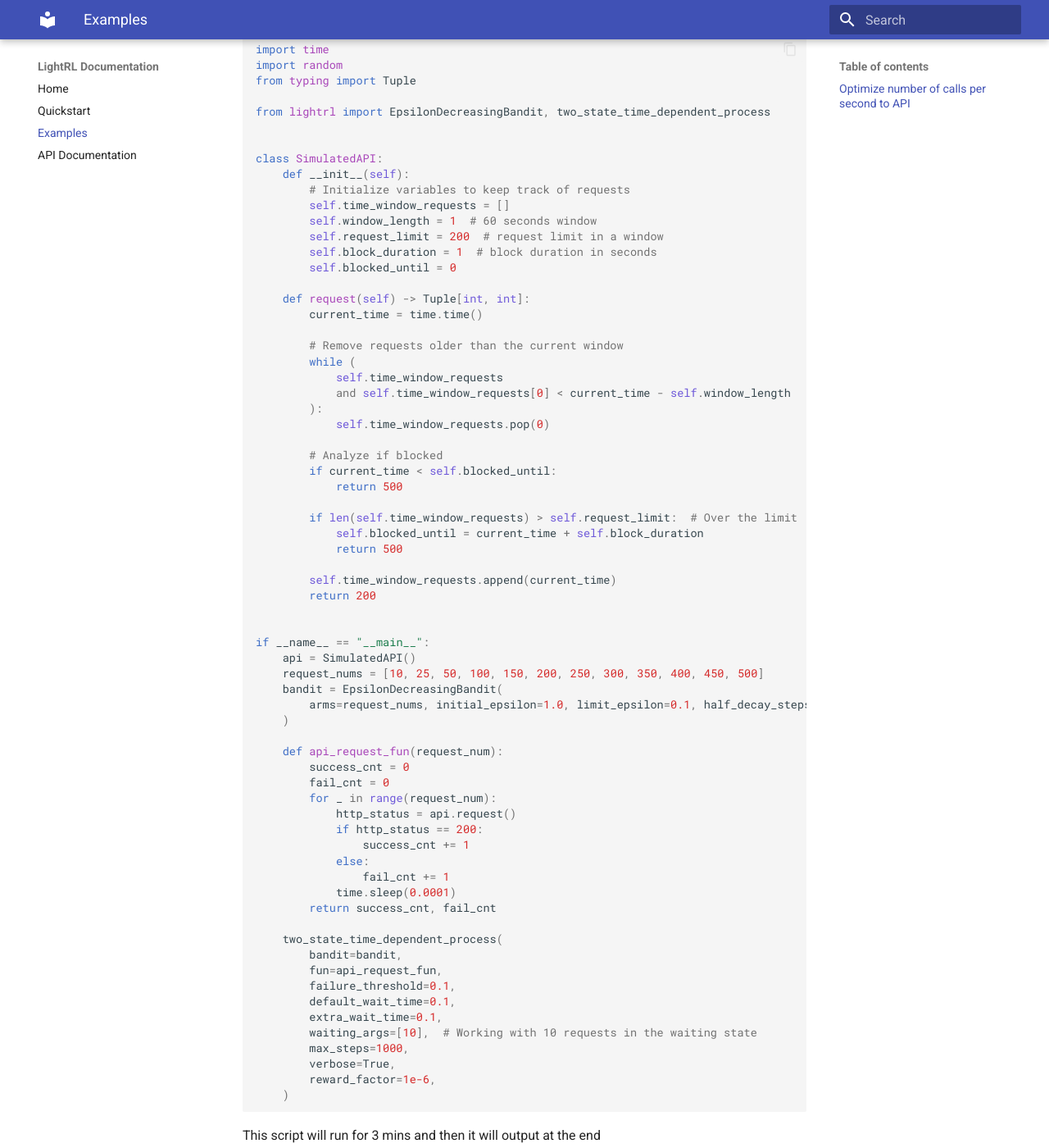
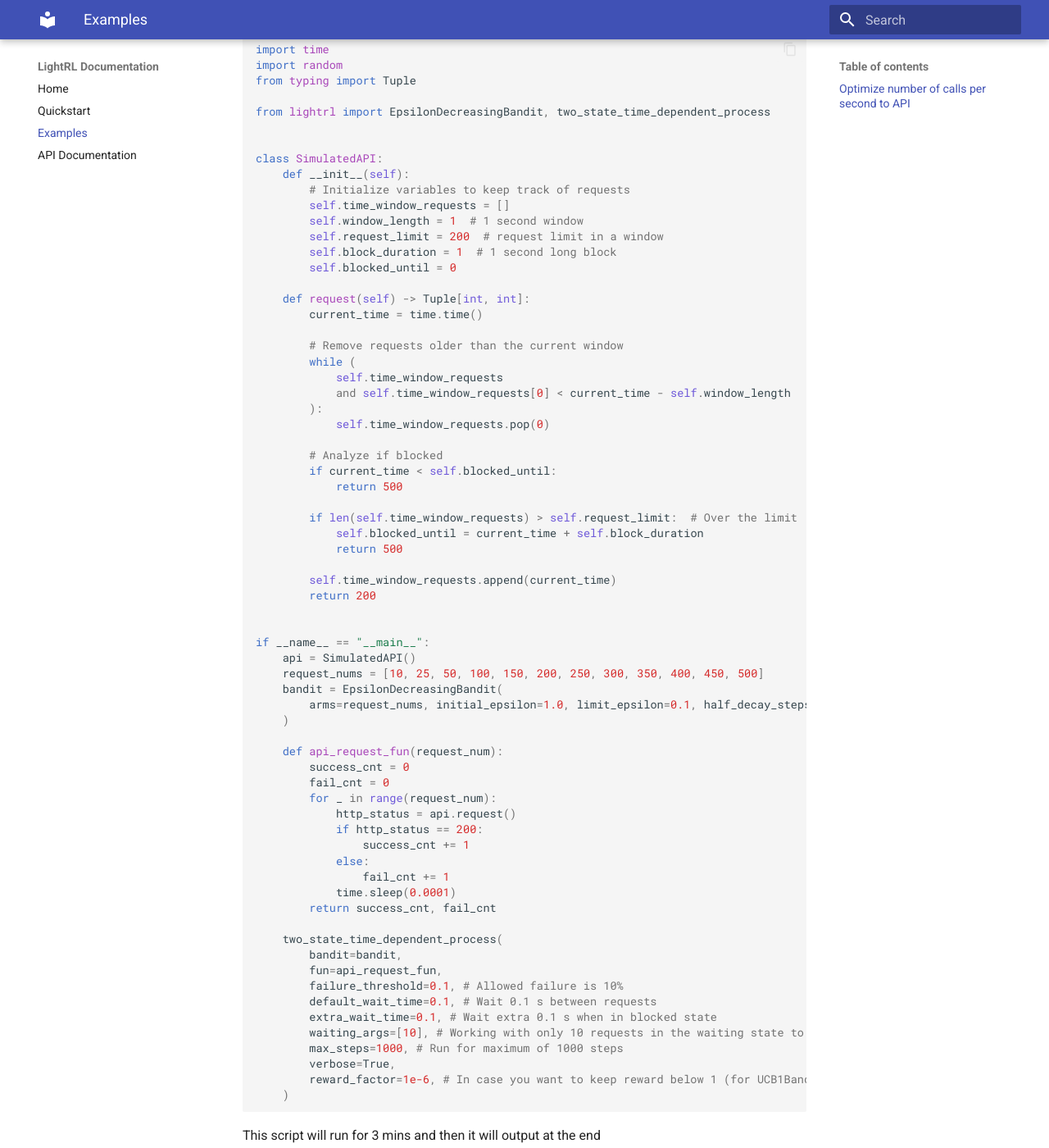
Before and after one commit to detrin/lightrl, an MkDocs documentation site: the page built from docs/examples.md, in a window 1280 px wide and 1400 px high, scrolled down 283 px. Shown: the whole window at 82% size. Built offline with MkDocs 1.6.1 and Material for MkDocs 9.7.7, drawn with Linux system fonts in a browser that asks for light colours.

Commit message:
Improving example

````diff
--- a/docs/examples.md
+++ b/docs/examples.md
@@ -14,9 +14,9 @@ class SimulatedAPI:
     def __init__(self):
         # Initialize variables to keep track of requests
         self.time_window_requests = []
-        self.window_length = 1  # 60 seconds window
+        self.window_length = 1  # 1 second window
         self.request_limit = 200  # request limit in a window
-        self.block_duration = 1  # block duration in seconds
+        self.block_duration = 1  # 1 second long block
         self.blocked_until = 0
 
     def request(self) -> Tuple[int, int]:
@@ -63,13 +63,13 @@ if __name__ == "__main__":
     two_state_time_dependent_process(
         bandit=bandit,
         fun=api_request_fun,
-        failure_threshold=0.1,
-        default_wait_time=0.1,
-        extra_wait_time=0.1,
-        waiting_args=[10],  # Working with 10 requests in the waiting state
-        max_steps=1000,
+        failure_threshold=0.1, # Allowed failure is 10%
+        default_wait_time=0.1, # Wait 0.1 s between requests
+        extra_wait_time=0.1, # Wait extra 0.1 s when in blocked state
+        waiting_args=[10], # Working with only 10 requests in the waiting state to test if we are still blocked
+        max_steps=1000, # Run for maximum of 1000 steps
         verbose=True,
-        reward_factor=1e-6,
+        reward_factor=1e-6, # In case you want to keep reward below 1 (for UCB1Bandit)
     )
 ```
 
````
